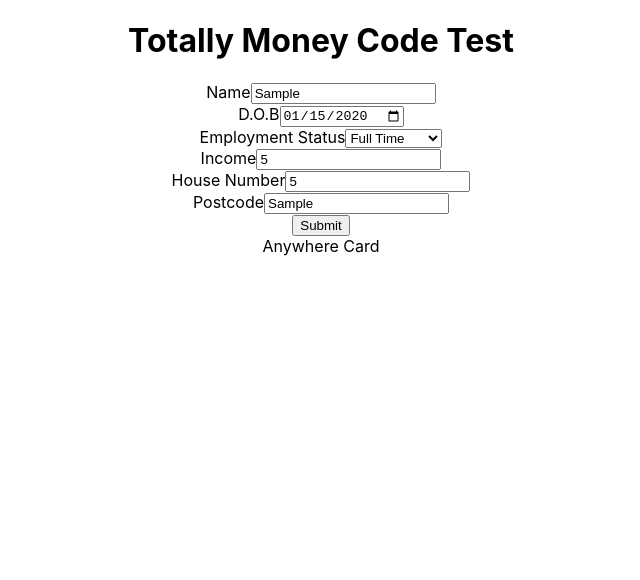
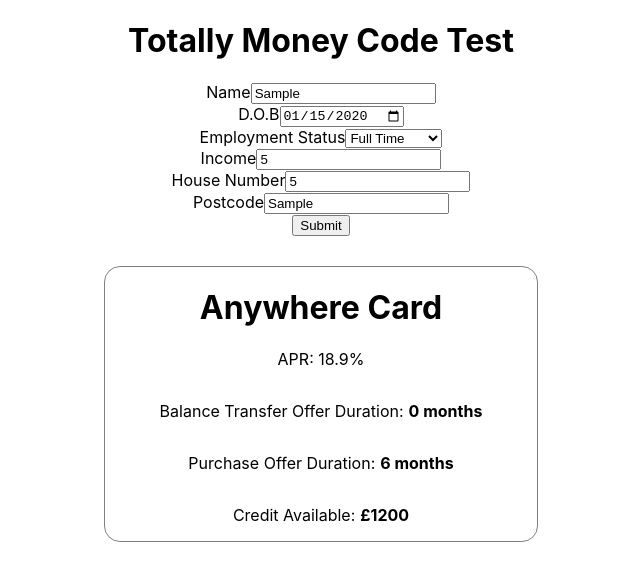
Before and after one commit to maxcramer/totalllymoneyct, a React (Create React App) app: page / in a window 1280 px wide. Both pictures are taken after typing "Sample", "2020-01-15", "5", "5", "Sample" into the empty fields and a click on the button "Submit". Shown: the top 580 px of the page, without its empty margins (319-959 px from the left). Built offline with nearby package versions, Linux system fonts and the light colour scheme.

Commit message:
adding some styling to cards, correct cards showing on form submit

```diff
--- /dev/null
+++ b/src/components/cards/cards.css
@@ -0,0 +1,19 @@
+.card {
+  border: 1px solid grey;
+  width: 27rem;
+  border-radius: 16px;
+  margin: 30px auto;
+  cursor: pointer;
+}
+
+.balance {
+  display: flex;
+  flex-direction: row;
+  align-items: center;
+  justify-content: center;
+}
+
+.bold {
+  font-weight: bold;
+  margin-left: 5px;
+}
--- a/src/components/cards/cards.js
+++ b/src/components/cards/cards.js
@@ -1,11 +1,39 @@
 import React from "react";
+
+import "./cards.css";
 
 const cards = ({ newUser: { name, bday, employed, income, houseNum, pc } }) => {
   if (employed === "Student") {
     return (
       <div>
-        <div>Student Card</div>
-        <div>Anywhere Card</div>
+        <div className="card">
+          <h1>Student Card</h1>
+          <p>APR: 18.9%</p>
+          <div className="balance">
+            <p>Balance Transfer Offer Duration: </p>
+            <p className="bold"> 0 months</p>
+          </div>
+          <div className="balance">
+            <p>Purchase Offer Duration: </p> <p className="bold"> 6 months</p>
+          </div>
+          <div className="balance">
+            <p>Credit Available: </p> <p className="bold"> £1200</p>
+          </div>
+        </div>
+        <div className="card">
+          <h1>Anywhere Card</h1>
+          <p>APR: 18.9%</p>
+          <div className="balance">
+            <p>Balance Transfer Offer Duration: </p>
+            <p className="bold"> 0 months</p>
+          </div>
+          <div className="balance">
+            <p>Purchase Offer Duration: </p> <p className="bold"> 6 months</p>
+          </div>
+          <div className="balance">
+            <p>Credit Available: </p> <p className="bold"> £1200</p>
+          </div>
+        </div>
       </div>
     );
   }
@@ -13,14 +41,40 @@ const cards = ({ newUser: { name, bday, employed, income, houseNum, pc } }) => {
     return (
       <div>
         <div>Liquid Card</div>
-        <div>Anywhere Card</div>
+        <div className="card">
+          <h1>Anywhere Card</h1>
+          <p>APR: 18.9%</p>
+          <div className="balance">
+            <p>Balance Transfer Offer Duration: </p>
+            <p className="bold"> 0 months</p>
+          </div>
+          <div className="balance">
+            <p>Purchase Offer Duration: </p> <p className="bold"> 6 months</p>
+          </div>
+          <div className="balance">
+            <p>Credit Available: </p> <p className="bold"> £1200</p>
+          </div>
+        </div>
       </div>
     );
   }
   if (employed !== "Student" && income < 16000)
     return (
       <div>
-        <div>Anywhere Card</div>
+        <div className="card">
+          <h1>Anywhere Card</h1>
+          <p>APR: 18.9%</p>
+          <div className="balance">
+            <p>Balance Transfer Offer Duration: </p>
+            <p className="bold"> 0 months</p>
+          </div>
+          <div className="balance">
+            <p>Purchase Offer Duration: </p> <p className="bold"> 6 months</p>
+          </div>
+          <div className="balance">
+            <p>Credit Available: </p> <p className="bold"> £1200</p>
+          </div>
+        </div>
       </div>
     );
 
```
